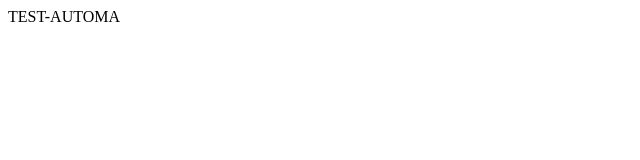
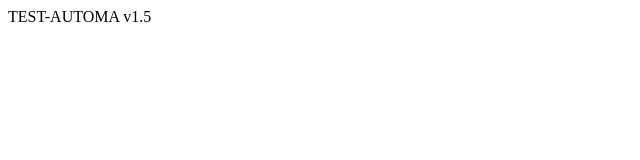
Before and after one commit to david-arias-lentesplus/test_automa, a plain HTML site: page index.html in a window 1280 px wide. Shown: the full height of the page, 0-640 px from the left. Drawn offline with Linux system fonts and the light colour scheme.

Commit message:
test CORS 5

```diff
--- a/index.html
+++ b/index.html
@@ -6,6 +6,6 @@
     <title>Document</title>
 </head>
 <body>
-    TEST-AUTOMA
+    TEST-AUTOMA v1.5
 </body>
 </html>
```
